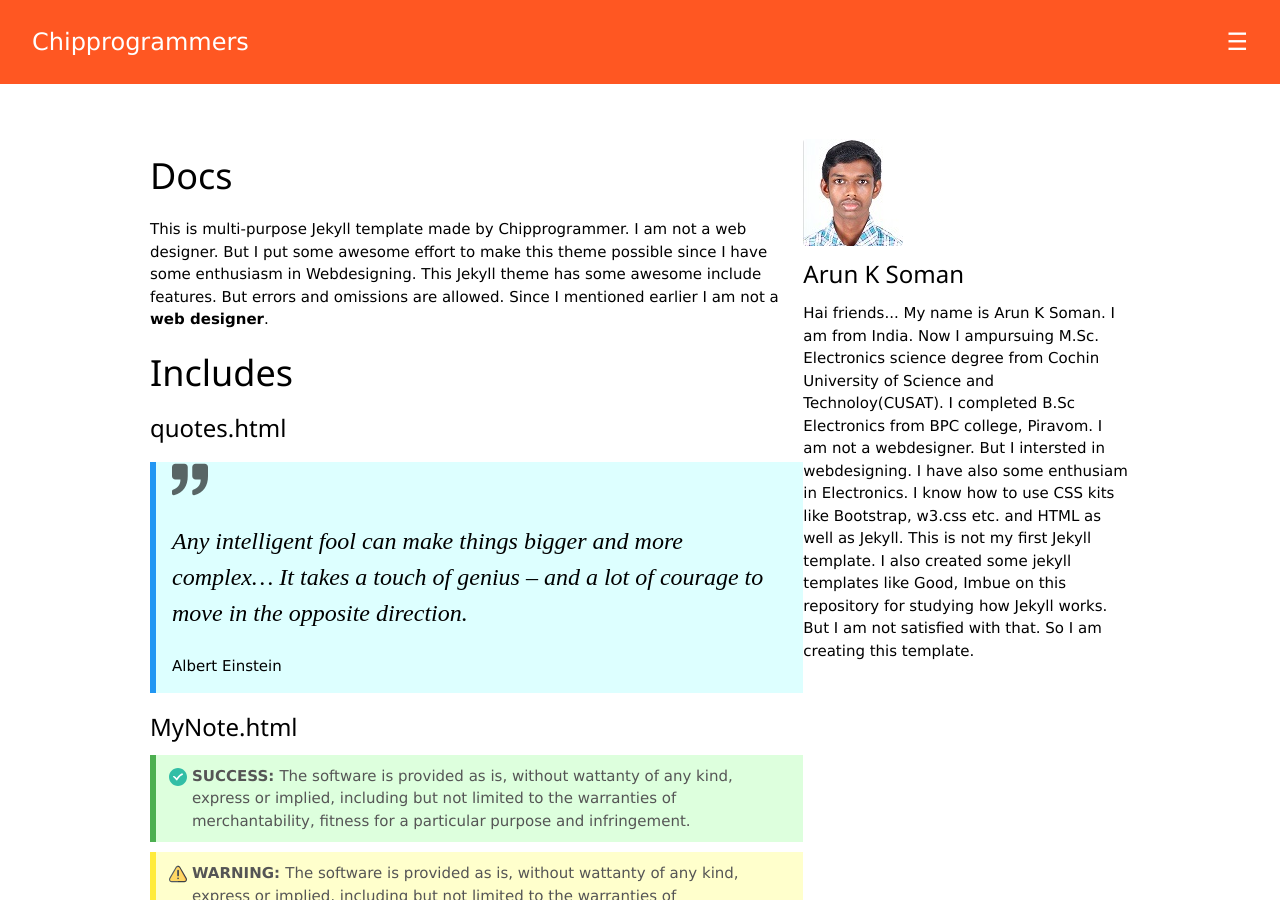
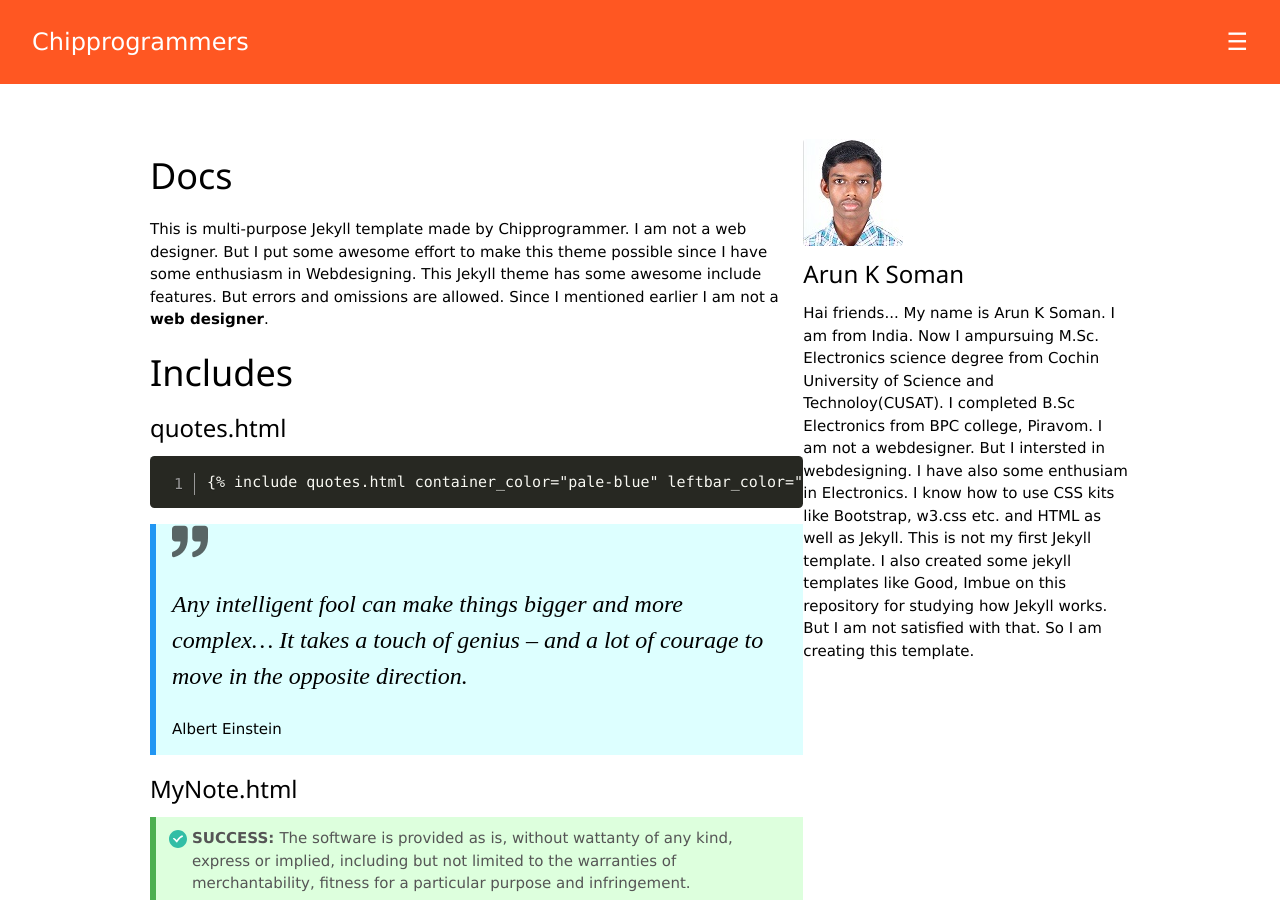
Before and after one commit to techiworld/techiworld.github.io, a Jekyll site: the page built from Documentation.md, in a window 1280 px wide and 900 px high. Built offline with Jekyll 4.4.1, drawn with Linux system fonts in a browser that asks for light colours.

Commit message:
Update Documentation.md

```diff
--- a/Documentation.md
+++ b/Documentation.md
@@ -1,13 +1,22 @@
 ---
 layout: default
 title: Docs
+prism: true
 ---
 
 This is multi-purpose Jekyll template made by Chipprogrammer. I am not a web designer. But I put some awesome effort to make this theme possible since I have some enthusiasm in Webdesigning. This Jekyll theme has some awesome include features. But errors and omissions are allowed. Since I mentioned earlier I am not a **web designer**.
 # Includes
 
 ### quotes.html
+<pre class="line-numbers">
+<code class="language-MathJax">
+{% raw %}
 {% include quotes.html container_color="pale-blue" leftbar_color="blue" icon_color="blue" quote="Any intelligent fool can make things bigger and more complex… It takes a touch of genius – and a lot of courage to move in the opposite direction." said_by="Albert Einstein" %}
+{% endraw %}
+</code>
+</pre>
+{% include quotes.html container_color="pale-blue" leftbar_color="blue" icon_color="blue" quote="Any intelligent fool can make things bigger and more complex… It takes a touch of genius – and a lot of courage to move in the opposite direction." said_by="Albert Einstein" %}
+
 ### MyNote.html
 {% include MyNote.html note_type="success" span_note="Success: " text="The software is provided as is, without wattanty of any kind, express or implied, including but not limited to the warranties of merchantability, fitness for a particular purpose and infringement." %}
 {% include MyNote.html note_type="warning" span_note="Warning: " text="The software is provided as is, without wattanty of any kind, express or implied, including but not limited to the warranties of merchantability, fitness for a particular purpose and infringement." %}
```
